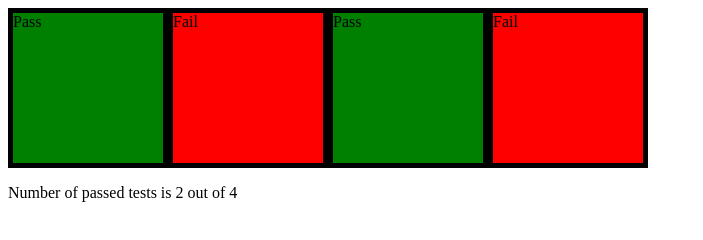
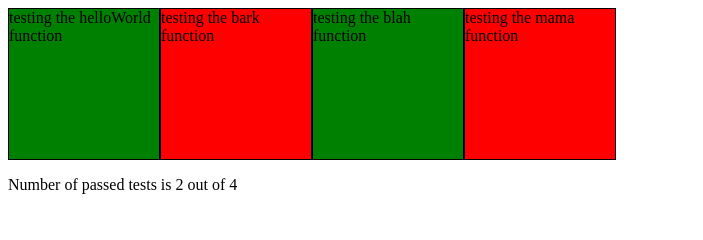
Before and after one commit to Pholisa-Fatyela/RedAndGreen, a plain HTML site: page tdd.html in a window 1280 px wide. Shown: the whole page, without its empty margins (0-703 px from the left). Drawn offline with Linux system fonts and the light colour scheme.

Commit message:
modified

```diff
--- a/tdd.css
+++ b/tdd.css
@@ -1,5 +1,5 @@
 #square {
 	height: 150px;
 	width: 150px;
-	border: solid black 3px;
+	border: solid black 1px;
 }
--- a/tdd.js
+++ b/tdd.js
@@ -2,32 +2,37 @@ var assert = {
 	i:0,
 	pass:0,
 
-	equals: function(message,result) {
+	equals: function(message,result,newmsg) {
+		//creating a new element
 		var newBlock = document.createElement('div');
 
+		//Giving the newly created div style
 		newBlock.id = "square"+this.i;
 		newBlock.style.height = "150px";
 		newBlock.style.width = "150px";
-		newBlock.style.border = "5px solid black";
+		newBlock.style.border = "solid black 1px";
 		newBlock.style.display = "inline-Block";
 
+		//Appending the new div you have created to the body
 		document.body.appendChild(newBlock);
 
+		//Checking if the square is green or red
 		var rg = new RedOrGreen(newBlock.id);
 		if(message === result) {
-			newBlock.innerHTML= "Pass";
+			newBlock.innerHTML= newmsg;
 			rg.makeGreen();
+			//incrementing pass for the results so we can see how many tests have passed
 			this.pass++;
 
 		}
 		else{
-			newBlock.innerHTML= "Fail";
+			newBlock.innerHTML= newmsg;
 			rg.makeRed();
 		}
 		this.i++;
 	}
 }
-
+//
 var TestMyCode = {
 	run: function(name, assertTest){
 		this.name = name;
@@ -35,10 +40,12 @@ var TestMyCode = {
 	}
 }
 
-
+//new function for storing the results
 function results() {
+	//creating a new p element
 	var dee = document.createElement('p');
-
+	//Appending the p element to the body of the code
 	document.body.appendChild(dee);
+	//setting the innerHtml for dee to the specified text
 	dee.innerHTML = "Number of passed tests is " + assert.pass + " out of " + assert.i;
 }
--- a/tdd_tests.js
+++ b/tdd_tests.js
@@ -1,25 +1,25 @@
 TestMyCode.run("testing hello world function", function(assert){
     var result = helloWorld();
     // is the result as we expected?
-    assert.equals("hello world!", result);
+    assert.equals("hello world!", result, "testing the helloWorld function ");
 });
 
 TestMyCode.run("testing bark function", function(assert){
     var result = bark();
     // is the result as we expected?
-    assert.equals("hello world!", result);
+    assert.equals("hello world!", result,"testing the bark function ");
 });
 
 TestMyCode.run("testing blah function", function(assert){
     var result = blah();
     // is the result as we expected?
-    assert.equals("blah blah blah blah!", result);
+    assert.equals("blah blah blah blah!", result, "testing the blah function ");
 });
 
 TestMyCode.run("testing mama function", function(assert){
     var result = mama();
     // is the result as we expected?
-    assert.equals("blah blah blah blah!", result);
+    assert.equals("blah blah blah blah!", result, "testing the mama function");
 });
 
 results();
```
